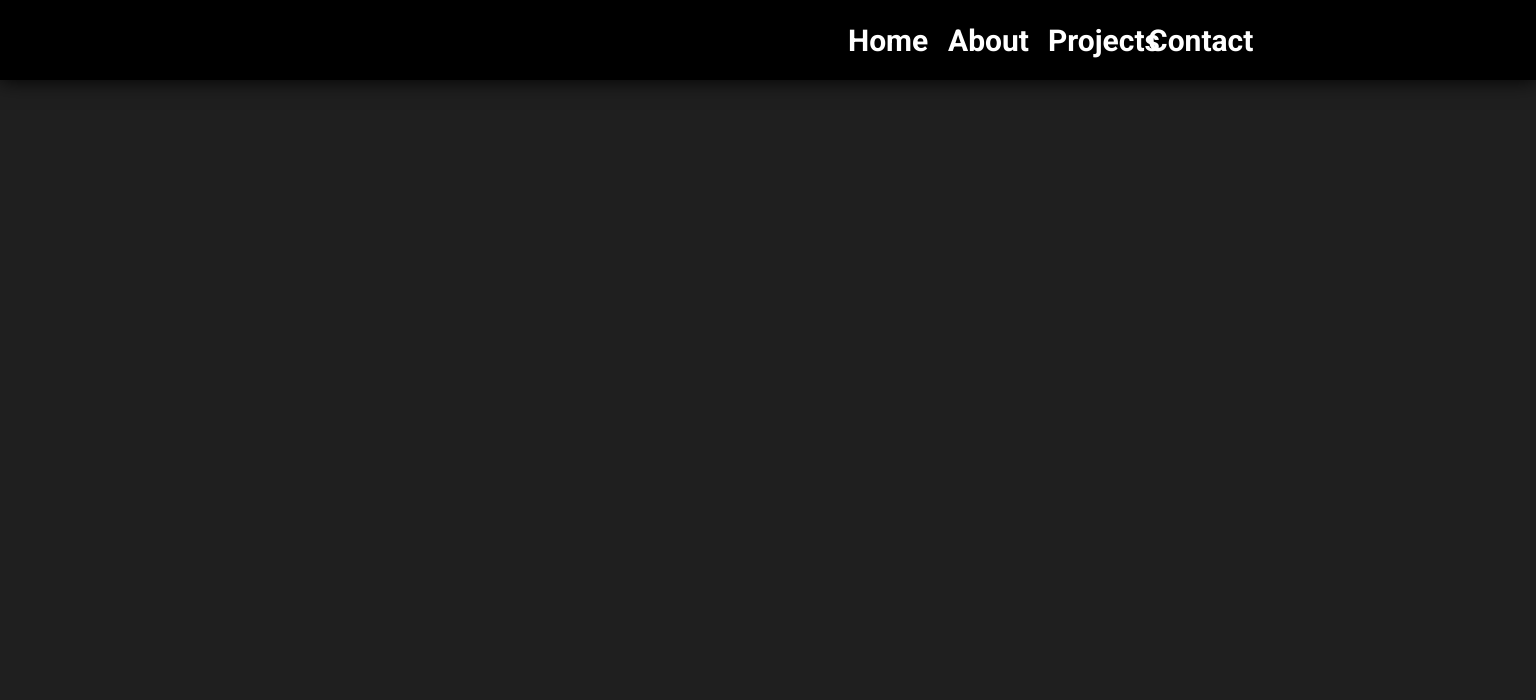
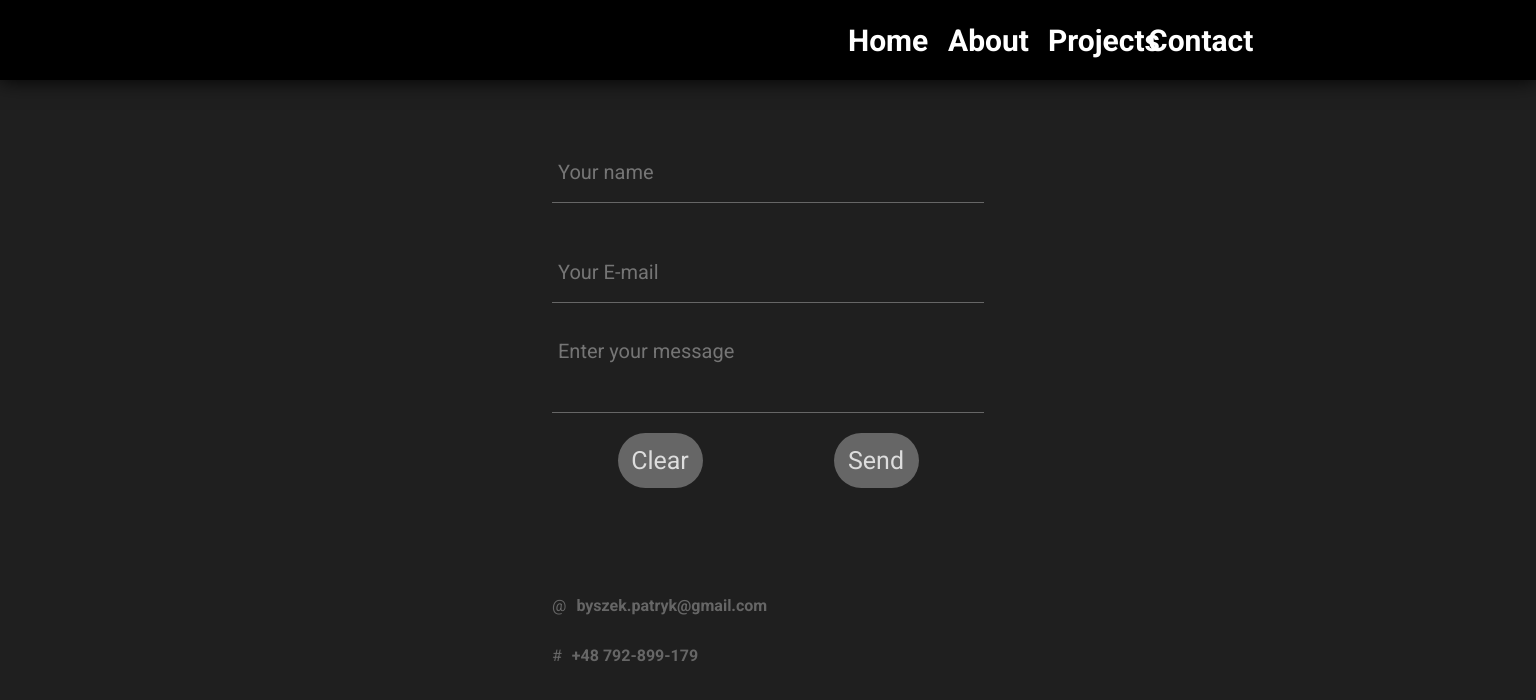
Before and after one commit to bysiuxvx/portfolio-react, a React (Create React App) app: page /contact in a window 1536 px wide. Shown: the top 700 px of the page. Built offline with nearby package versions, Linux system fonts and the light colour scheme.

Commit message:
work in progress

```diff
--- a/package.json
+++ b/package.json
@@ -1,8 +1,8 @@
 {
-  "homepage": "https://bysiuxvx.github.io/home/",
   "name": "portfolio",
   "version": "0.1.0",
   "private": true,
+  "homepage": "https://bysiuxvx.github.io/",
   "dependencies": {
     "@testing-library/jest-dom": "^5.12.0",
     "@testing-library/react": "^11.2.7",
--- a/src/components/Navigation.js
+++ b/src/components/Navigation.js
@@ -8,7 +8,7 @@ const Navigation = () => {
   const handleSetMenu = () => setMenu(!menu);
 
   const navList = [
-    { name: 'Home', path: '/home', exact: true },
+    { name: 'Home', path: '/', exact: true },
     { name: 'About', path: '/about' },
     { name: 'Projects', path: '/projects' },
     { name: 'Contact', path: '/contact' },
--- a/src/components/Page.js
+++ b/src/components/Page.js
@@ -11,7 +11,7 @@ function Page() {
   return (
     <main>
       <Switch>
-        <Route path="/home" exact component={Home} />
+        <Route path="/" exact component={Home} />
         <Route path="/about" component={About} />
         <Route path="/contact" component={Contact} />
         <Route path="/projects" component={ProjectsList} />
--- a/src/components/pages/About.js
+++ b/src/components/pages/About.js
@@ -44,7 +44,6 @@ const About = () => {
             I've been working in IT for the last 8 years on several positions,
             from local support to IT/system admin.
           </p>
-
           <p>
             My reasons for wanting to become a developer are simple - I would
             love to work creatively, to take part in building things, something
@@ -80,7 +79,6 @@ const About = () => {
             electronics and taught myself through tutorials to build small
             devices like guitar effects - most of them worked...
           </p>
-
           <ul>
             <strong>Interests:</strong>
             <li>Music and making music</li>
--- a/src/components/pages/Contact.js
+++ b/src/components/pages/Contact.js
@@ -1,7 +1,104 @@
-import React from 'react';
+import React, { useState } from 'react';
+import '../../styles/contact.css';
 
 function Contact() {
-  return <></>;
+  const [formData, setFormData] = useState({
+    name: '',
+    email: '',
+    message: '',
+  });
+
+  const contactPhone = '+48 792-899-179';
+  const contactEmail = 'byszek.patryk@gmail.com';
+
+  return (
+    <>
+      <div className="contact-page">
+        <div className="contact-form">
+          <input
+            type="text"
+            placeholder="Your name"
+            value={formData.name}
+            onChange={(event) => {
+              setFormData({ ...formData, name: event.target.value });
+            }}
+          />
+          <input
+            type="e-mail"
+            placeholder="Your E-mail"
+            value={formData.email}
+            onChange={(event) => {
+              setFormData({ ...formData, email: event.target.value });
+            }}
+          />
+          <textarea
+            name="message"
+            rows="4"
+            placeholder="Enter your message"
+            value={formData.message}
+            onChange={(event) => {
+              setFormData({ ...formData, message: event.target.value });
+            }}></textarea>
+          <div className="button-container">
+            {' '}
+            <button
+              className="contact-buttons"
+              onClick={() => {
+                setFormData({ name: '', email: '', message: '' });
+              }}>
+              Clear
+            </button>
+            <button
+              className="contact-buttons"
+              onClick={() => {
+                if (
+                  !formData.name.length ||
+                  !formData.email.length ||
+                  !formData.message.length
+                ) {
+                  alert('Please fill out the form!');
+                } else if (
+                  formData.name.length &&
+                  formData.email.length &&
+                  formData.message.length
+                ) {
+                  alert('Sorry, no backend! :(((');
+                  setFormData({ name: '', email: '', message: '' });
+                }
+              }}>
+              Send
+            </button>
+          </div>
+        </div>
+        <div className="contact-details">
+          <label
+            onClick={() => {
+              const textarea = document.createElement('textarea');
+              textarea.value = contactEmail;
+              document.body.appendChild(textarea);
+              textarea.select();
+              document.execCommand('copy');
+              textarea.remove();
+              alert('E-mail copied to clipboard');
+            }}>
+            @<h4>byszek.patryk@gmail.com</h4>
+          </label>
+          <label
+            onClick={() => {
+              const textarea = document.createElement('textarea');
+              textarea.value = contactPhone;
+              document.body.appendChild(textarea);
+              textarea.select();
+              document.execCommand('copy');
+              textarea.remove();
+              alert('Phone number copied to clipboard');
+            }}>
+            #<h4>+48 792-899-179</h4>
+          </label>
+        </div>
+      </div>
+    </>
+  );
 }
 
 export default Contact;
--- a/src/styles/about.css
+++ b/src/styles/about.css
@@ -27,6 +27,10 @@
   color: white;
 }
 
+.birthday {
+  animation: glowing 3s infinite linear;
+}
+
 .about p {
   text-align: justify;
   font-size: 14.5px;
@@ -44,7 +48,22 @@
   font-size: 14.5px;
 }
 
+@keyframes glowing {
+  0% {
+    color: white;
+  }
+  50% {
+    color: red;
+  }
+  100% {
+    color: white;
+  }
+}
+
 @media (min-width: 768px) and (orientation: portrait) {
+  .about h2 {
+    font-size: 22px;
+  }
   .about p {
     font-size: 15px;
   }
@@ -57,3 +76,52 @@
     font-size: 15px;
   }
 }
+
+@media (min-width: 1024px) and (orientation: portrait) {
+  .about h2 {
+    font-size: 28px;
+  }
+  .about p {
+    font-size: 16.5px;
+  }
+  .about ul {
+    font-size: 24px;
+  }
+  .about li {
+    margin-left: 20px;
+    font-size: 18px;
+  }
+}
+
+@media (min-width: 1024px) and (orientation: landscape) {
+  .about h2 {
+    font-size: 22px;
+  }
+  .about p {
+    font-size: 15px;
+  }
+
+  .about ul {
+    font-size: 17px;
+  }
+  .about li {
+    margin-left: 20px;
+    font-size: 15px;
+  }
+}
+
+@media (min-width: 1366px) and (orientation: landscape) {
+  .about h2 {
+    font-size: 28px;
+  }
+  .about p {
+    font-size: 16.5px;
+  }
+  .about ul {
+    font-size: 24px;
+  }
+  .about li {
+    margin-left: 20px;
+    font-size: 18px;
+  }
+}
--- /dev/null
+++ b/src/styles/contact.css
@@ -0,0 +1,187 @@
+.contact-page {
+  max-width: 600px;
+  height: auto;
+  display: flex;
+  flex-direction: column;
+  justify-content: space-evenly;
+}
+
+.contact-form {
+  height: 400px;
+  width: 320px;
+  display: flex;
+  flex-direction: column;
+  justify-content: center;
+  align-items: center;
+  background-color: #1f1f1f;
+}
+
+.contact-form input {
+  height: 50px;
+  margin: 10px auto;
+}
+
+.contact-form textarea {
+  height: 80px;
+  margin: 10px auto;
+}
+
+.contact-form input,
+textarea {
+  width: 90%;
+  padding: 6px;
+  font-size: 16px;
+  outline: none;
+  border: none;
+  background-color: #1f1f1f;
+  resize: none;
+  border-bottom: 1px solid #666;
+  color: white;
+  transition: 0.7s;
+}
+
+.contact-form input:focus,
+textarea:focus {
+  border-bottom: 1px solid white;
+}
+
+.button-container {
+  width: 90%;
+  margin: 10px;
+  display: flex;
+  justify-content: space-around;
+}
+
+.contact-buttons {
+  height: 40px;
+  width: 70px;
+  background-color: #666;
+  border: none;
+  transition: 0.7s;
+  font-size: 25px;
+  color: #ddd;
+  border-radius: 20px;
+  outline: none;
+  cursor: pointer;
+}
+
+.contact-details {
+  height: 120px;
+  width: 100%;
+  display: flex;
+  flex-direction: column;
+  justify-content: center;
+  align-items: center;
+  margin-top: -50px;
+}
+
+.contact-details label {
+  color: #666;
+  display: block;
+  width: 90%;
+  text-align: left;
+  margin: 10px auto;
+  height: 30px;
+  display: flex;
+  flex-direction: row;
+  align-items: center;
+}
+
+.contact-details h4 {
+  display: inline-block;
+  padding: 0 10px;
+  color: #ddd;
+  transition: 0.7s;
+}
+
+@media (min-width: 1024px) and (orientation: portrait) {
+  .contact-form {
+    width: 480px;
+  }
+  .contact-form input {
+    height: 60px;
+  }
+  .contact-form input,
+  textarea {
+    margin: 20px auto;
+    font-size: 20px;
+  }
+  .contact-buttons {
+    height: 55px;
+    width: 85px;
+    border-radius: 50px;
+  }
+}
+
+@media (min-width: 1366px) and (orientation: landscape) {
+  .contact-form {
+    width: 480px;
+  }
+  .contact-form input {
+    height: 60px;
+  }
+  .contact-form input,
+  textarea {
+    margin: 20px auto;
+    font-size: 20px;
+  }
+  .contact-buttons {
+    height: 55px;
+    width: 85px;
+    border-radius: 50px;
+  }
+}
+@media handheld and (min-width: 1366px) and (orientation: landscape) {
+  .contact-form {
+    width: 480px;
+  }
+  .contact-form input {
+    height: 60px;
+  }
+  .contact-form input,
+  textarea {
+    margin: 20px auto;
+    font-size: 20px;
+  }
+  .contact-buttons {
+    height: 55px;
+    width: 85px;
+    border-radius: 50px;
+  }
+}
+
+@media screen and (min-width: 1366px) and (orientation: landscape) {
+  .contact-form {
+    width: 480px;
+  }
+  .contact-form input {
+    height: 60px;
+  }
+  .contact-form input,
+  textarea {
+    margin: 20px auto;
+    font-size: 20px;
+  }
+  .contact-buttons {
+    height: 55px;
+    width: 85px;
+    border-radius: 50px;
+  }
+  .contact-buttons:hover {
+    background-color: #fff;
+    animation: shake 1s infinite;
+    color: #1f1f1f;
+  }
+
+  .contact-details h4 {
+    color: #666;
+    cursor: pointer;
+  }
+
+  .contact-details h4:hover {
+    text-transform: uppercase;
+    letter-spacing: 3px;
+    color: #ddd;
+    animation: shake 1s infinite;
+  }
+}
--- a/src/styles/home.css
+++ b/src/styles/home.css
@@ -9,11 +9,11 @@
   position: absolute;
   display: block;
   width: 100%;
-  top: 20%;
+  top: 26%;
 }
 
 .home .text-container:nth-of-type(2) {
-  top: 30%;
+  top: 33%;
 }
 
 .home h2 {
@@ -35,11 +35,11 @@
 
 @media (min-width: 768px) and (max-width: 1023px) and (orientation: portrait) {
   .home .text-container {
-    top: 15%;
+    top: 19%;
   }
 
   .home .text-container:nth-of-type(2) {
-    top: 25%;
+    top: 28%;
   }
   .home h2 {
     font-size: 33px;
```
